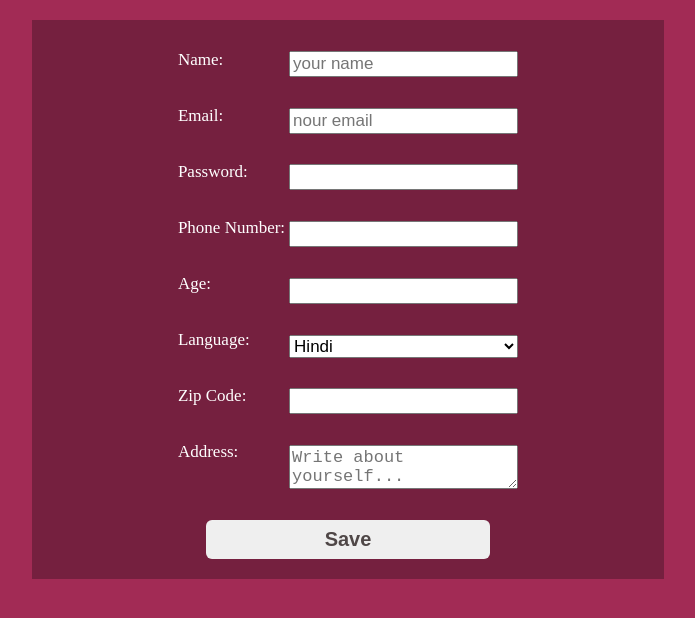
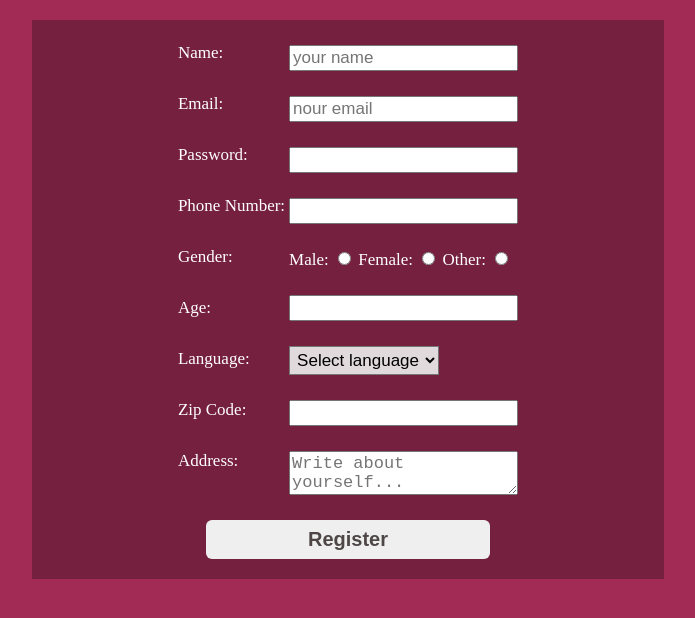
Before and after one commit to UditSharma04/VIT-Ethunus-MERN, a plain HTML site: page Tasks/CSS/T7.html in a window 1280 px wide. Shown: the whole page, without its empty margins (292-987 px from the left). Drawn offline with Linux system fonts and the light colour scheme.

Commit message:
Fixed and issue in Task 7 css

```diff
--- a/Tasks/CSS/T7.html
+++ b/Tasks/CSS/T7.html
@@ -36,9 +36,8 @@
         .t7 .form-body .labels {
             display: flex;
             flex-direction: column;
-            margin-top: 8px;
-            margin-top: 30px;
-            gap: 36px;
+            margin-top: 23px;
+            gap: 31px;
         }
 
         .t7 .form-body .inputs {
@@ -62,6 +61,13 @@
             border-radius: 6px;
             margin-bottom: 20px;
         }
+
+        #lang {
+            background-color: #e0dadc;
+            padding: 3px;
+            width: fit-content;
+
+        }
     </style>
 </head>
 
@@ -77,6 +83,8 @@
                 <label for="password">Password:</label>
 
                 <label for="phoneNumber">Phone Number:</label>
+
+                <label for="gender">Gender:</label>
 
                 <label for="age">Age:</label>
 
@@ -96,10 +104,21 @@
 
                 <input type="text" id="phoneNumber">
 
+                <div class="radio">
+                    <label for="male">Male:</label>
+                    <input type="radio" id="male" name="gender" value="male">
+                    <label for="female">Female:</label>
+                    <input type="radio" id="male" name="gender" value="male">
+                    <label for="other">Other:</label>
+                    <input type="radio" id="male" name="gender" value="male">
+                </div>
+
+
                 <input type="number" id="age">
 
                 <select name="age" id="lang">
-                    <option value="hindi" selected>Hindi</option>
+                    <option value="select" selected>Select language</option>
+                    <option value="hindi">Hindi</option>
                     <option value="english">English</option>
                     <option value="others">Others</option>
                 </select>
@@ -111,7 +130,7 @@
 
         </form>
 
-        <button type="submit">Save</button>
+        <button type="submit">Register</button>
     </div>
 </body>
 
```
